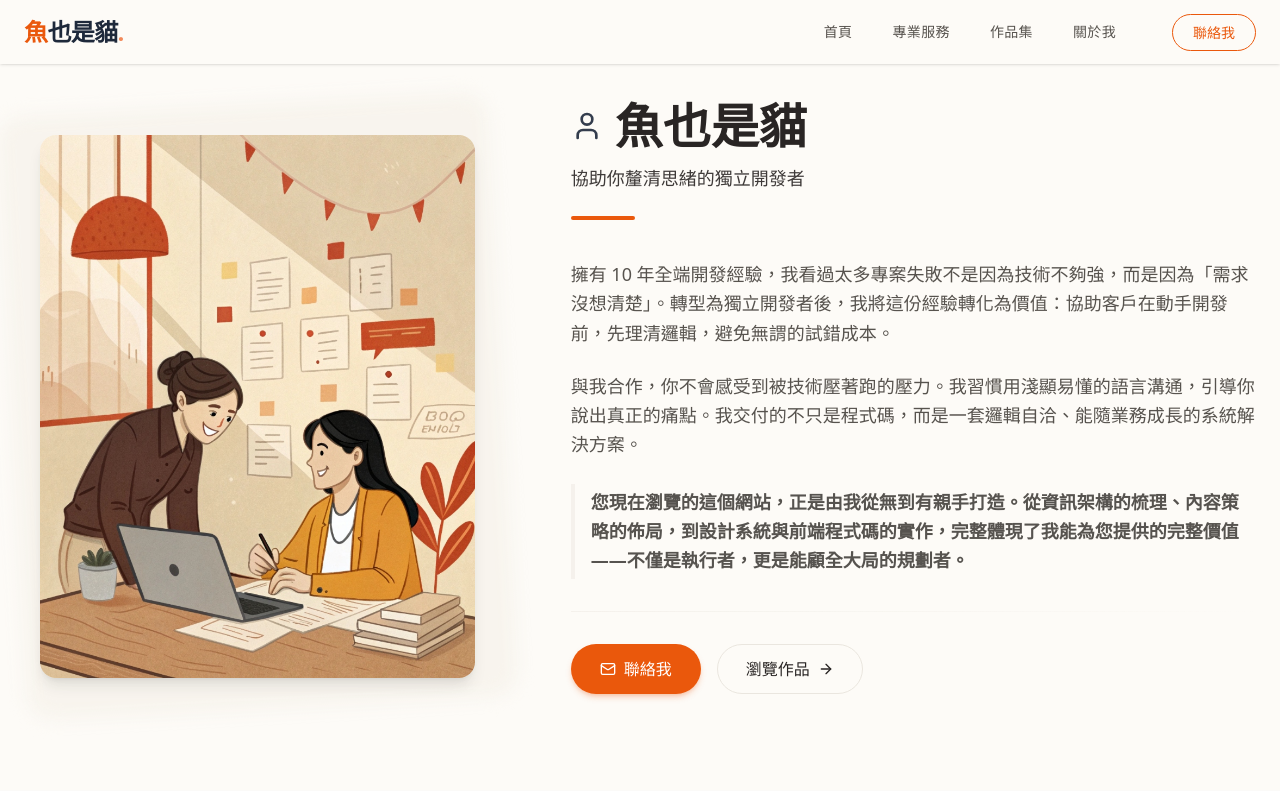
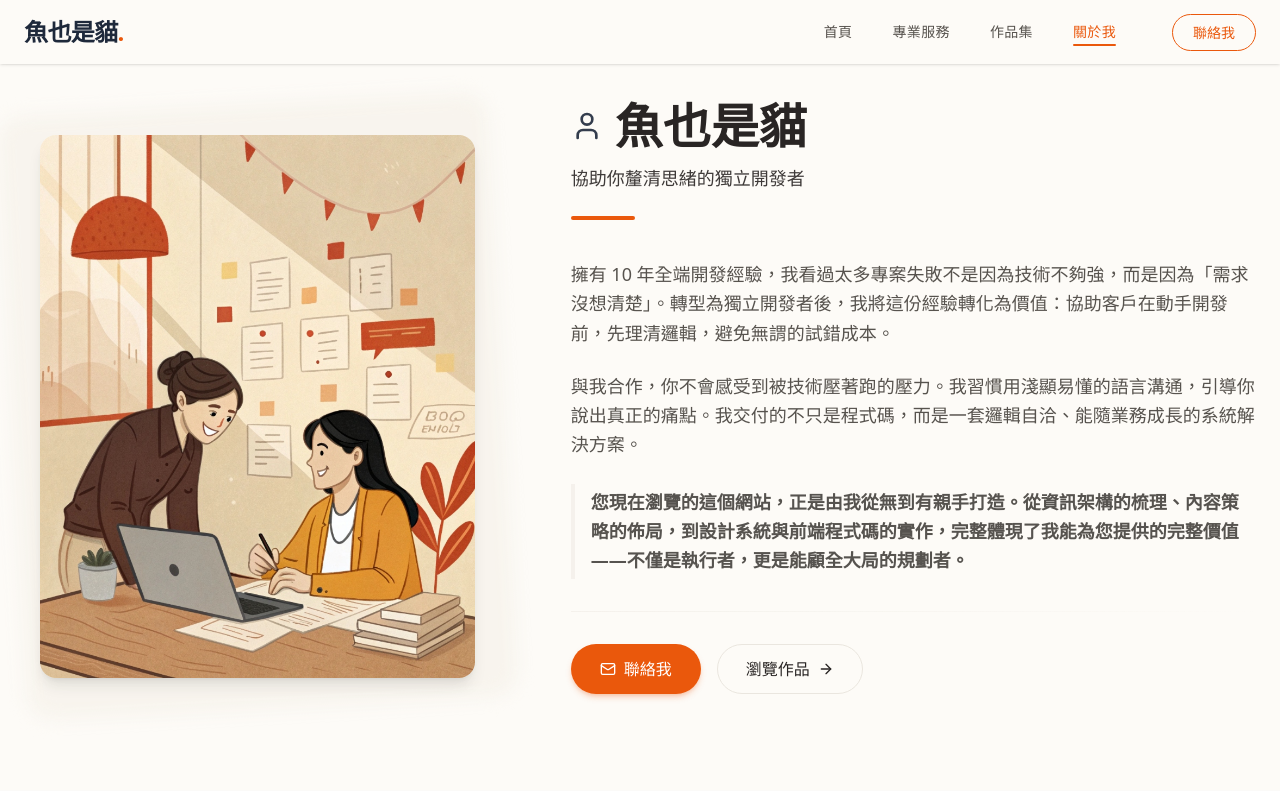
Before and after one commit to s8306075/portfolio, a Next.js app: page /about in a window 1280 px wide. Shown: the top 800 px of the page. Built offline with nearby package versions, Linux system fonts and the light colour scheme.

Commit message:
修正導覽行

```diff
--- a/components/Navigation.tsx
+++ b/components/Navigation.tsx
@@ -1,8 +1,14 @@
+'use client';
+
 import Link from 'next/link';
+import { usePathname } from 'next/navigation';
 import { Menu, X } from 'lucide-react';
 import { PROFILE } from '@/constants';
 
 const Navigation = () => {
+  // Navigation Links
+  const location = usePathname();
+
   // Navigation Links
   const navLinks = [
     { name: '首頁', path: '/' },
@@ -24,25 +30,32 @@ const Navigation = () => {
           className="text-2xl font-bold text-navy tracking-tight group"
           aria-label={`${PROFILE.name} - Home`}
         >
-          <span className="text-sunfire">{PROFILE.name.charAt(0)}</span>
-          <span className="text-navy">{PROFILE.name.slice(1)}</span>
-          <span className="text-[#F28A5B] group-hover:animate-pulse">.</span>
+          {PROFILE.name}<span className="text-sunfire group-hover:animate-pulse">.</span>
         </Link>
 
         {/* Desktop Menu */}
         <div className="hidden md:flex items-center space-x-10" role="menubar">
-          {navLinks.map((link) => (
+          {navLinks.map((link) => {
+            const isActive = link.path === '/'
+              ? location === '/'
+              : location.startsWith(link.path);
+
+            return (
               <Link
                 key={link.path}
                 href={link.path}
                 role="menuitem"
-              className="text-sm font-medium tracking-wide text-umber hover:text-sunfire transition-colors duration-200 py-1 relative group"
+                className={`text-sm font-medium tracking-wide transition-colors duration-200 py-1 relative group ${isActive ? 'text-sunfire' : 'text-umber hover:text-sunfire'}`}
               >
                 {link.name}
-              {/* Hover Indicator (replacing Active Indicator) */}
-              <span className="absolute bottom-0 left-0 w-full h-[2px] bg-sunfire/50 rounded-full opacity-0 scale-x-0 group-hover:opacity-100 group-hover:scale-x-100 transition-all duration-300 origin-left" aria-hidden="true"></span>
+                {/* Active/Hover Indicator */}
+                <span
+                  className={`absolute bottom-0 left-0 w-full h-[2px] bg-sunfire rounded-full transition-all duration-300 origin-left transform ${isActive ? 'opacity-100 scale-x-100' : 'opacity-0 scale-x-0 group-hover:opacity-100 group-hover:scale-x-100'}`}
+                  aria-hidden="true"
+                ></span>
               </Link>
-          ))}
+            );
+          })}
           <a
             href="mailto:hello@alexchen.dev"
             className="ml-4"
@@ -75,16 +88,22 @@ const Navigation = () => {
            <X size={24} aria-hidden="true" />
         </label>
 
-        {navLinks.map((link) => (
+        {navLinks.map((link) => {
+           const isActive = link.path === '/'
+              ? location === '/'
+              : location.startsWith(link.path);
+
+           return (
             <Link
               key={link.path}
               href={link.path}
               role="menuitem"
-              className="text-lg font-medium text-umber hover:text-sunfire transition-colors"
+              className={`text-lg font-medium transition-colors ${isActive ? 'text-sunfire' : 'text-umber hover:text-sunfire'}`}
             >
               {link.name}
             </Link>
-        ))}
+           );
+        })}
 
         <a
           href="mailto:hello@alexchen.dev"
```
Lines whose indentation alone changed are shown as unchanged.
